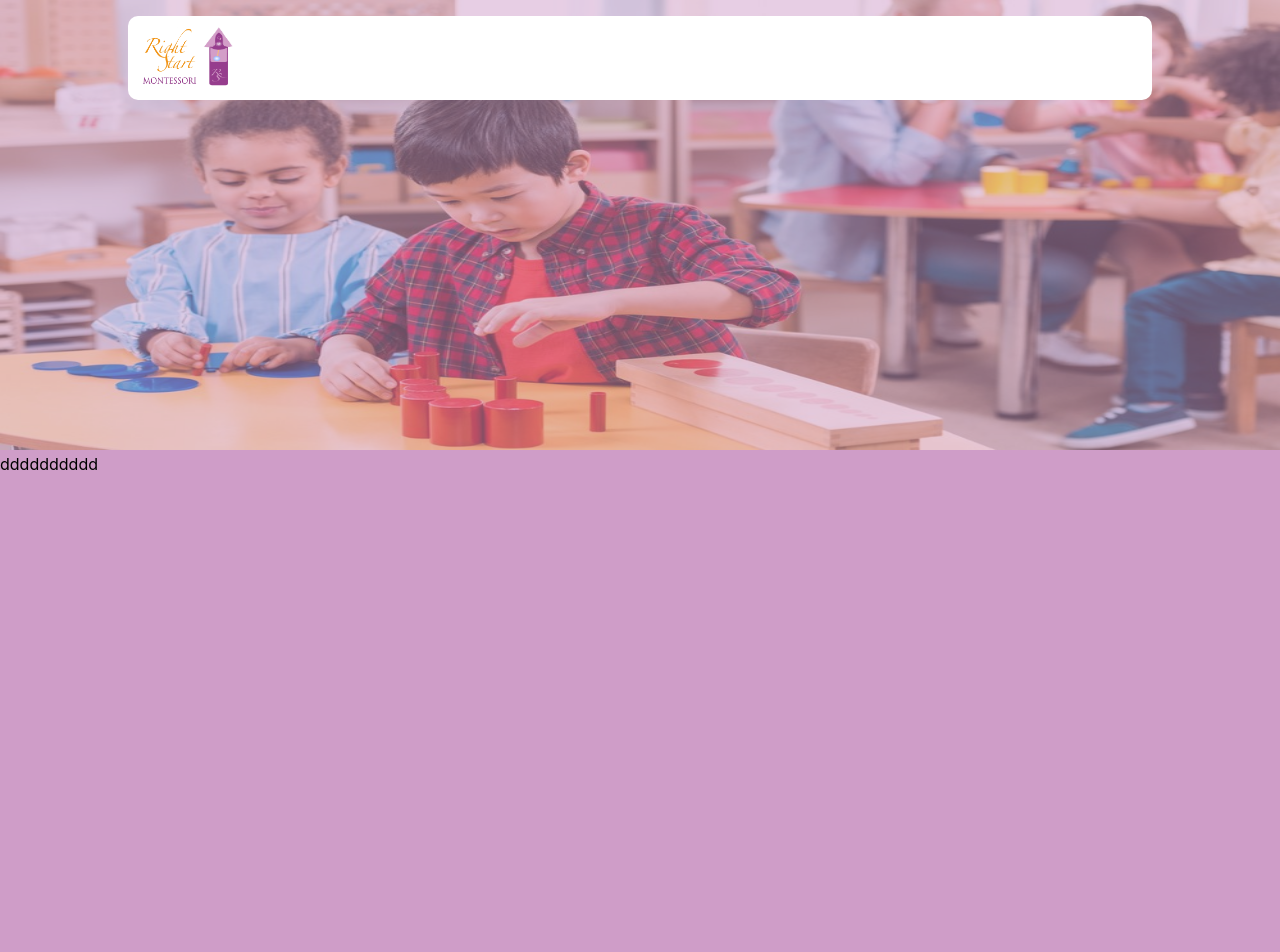
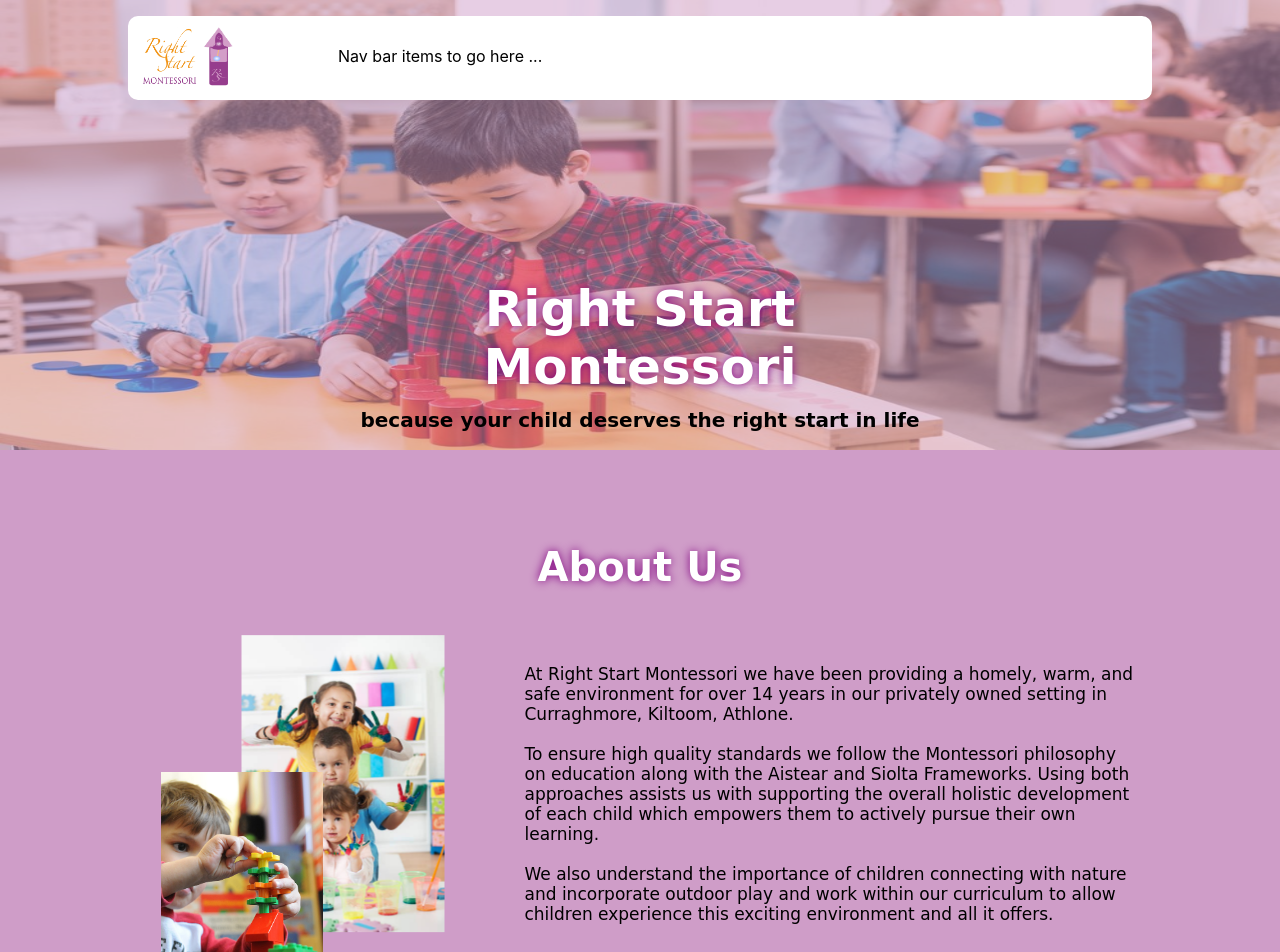
Before and after one commit to NicoleColgan/RightStartMontessori, a React (Create React App) app in the folder rightstart-frontend/: page / in a window 1280 px wide. Shown: the top 952 px of the page. Built offline with nearby package versions, Linux system fonts and the light colour scheme.

Commit message:
about section done

```diff
--- a/rightstart-frontend/src/App.css
+++ b/rightstart-frontend/src/App.css
@@ -2,12 +2,40 @@
   background-color: #CF9DC8;
   z-index: 1;
 }
-
+.header-container {
+  position: relative;
+  z-index: 1;
+}
 .headerImage {
   opacity: 0.5;
   size: 100% auto;
   width: 100%;
   height: 450px;
+  z-index: 1;
+}
+
+.welcomeText {
+  position: absolute;
+  top: 38%;
+  left: 50%;
+  transform: translate(-50%, -50%);
+  z-index: 2;
+  font-size: 50px;
+  text-align: center;
+  text-shadow: 0 0 10px purple;
+  font-family: Comic Sans MS;
+  color: white;
+}
+.motto {
+  position: absolute;
+  top: 50%;
+  left: 50%;
+  transform: translate(-50%, -50%);
+  z-index: 2;
+  font-size: 20px;
+  font-weight: 550;
+  text-align: center;
+  font-family: Comic Sans MS;
 }
 .writingOfLogo {
   width: 60px;
@@ -26,7 +54,7 @@
   left: 50%;
   width: 80%;
   height: 30px;
-  z-index: 2;
+  z-index: 3;
   transform: translateX(-50%);
   opacity: 1.5;
 }
@@ -36,3 +64,51 @@
   padding: 10px;
   border-radius: 10px;
 }
+
+/* about */
+.about{
+  margin: 100px;
+}
+.aboutContent {
+  display: flex;
+  flex-direction: row;
+  align-items: center;
+  padding: 20px;
+}
+.aboutHeader {
+  margin-top: -10px;
+  margin-bottom: 40px;
+  font-size: 40px;
+  color: white;
+  text-shadow: 0 0 10px purple;
+  text-align: center;
+  font-family: Comic Sans MS;
+}
+.aboutImagesArea{
+  display: flex;
+  align-items: left;
+  margin-right: 20px;
+}
+.about1Image {
+  width: 202.5px;
+  height: 297px;
+  z-index: 1;
+  transform: translate(60%,-05%);
+}
+.about2Image {
+  width: 162px;
+  height: 244px;
+  z-index: 2;
+  transform: translate(-100%,50%);
+}
+.aboutText{
+  font-family: Comic Sans MS;
+  text-align: left;
+  font-weight: 450;
+  font-size: 17px;
+}
+.aboutTextArea{
+  margin-left: 20px;
+  margin-right: 20px;
+  margin-top: -10px;
+}
--- a/rightstart-frontend/src/component/Landing.js
+++ b/rightstart-frontend/src/component/Landing.js
@@ -1,29 +1,48 @@
-import React from 'react'
+import React from "react";
 import "../App.css";
 
-
-
 const Landing = () => {
-
-
   return (
     <div>
-      <img src="/header.jpeg" class="headerImage"></img>
-      <div class="ribbon" >
-
-        <nav class="navbar">
-          <img src="/writingOfLogo.png" class="writingOfLogo"></img>
-          <img src="/houseOfLogo.png" class="houseOfLogo"></img>
-
-        </nav>
+      {/* Header for the webpage */}
+      <div class="headerContainer">
+        <img src="/header.jpeg" class="headerImage"></img>
+        <div class="ribbon">
+          <nav class="navbar">
+            <img src="/writingOfLogo.png" class="writingOfLogo"></img>
+            <img src="/houseOfLogo.png" class="houseOfLogo"></img>
+            <p
+              style={{
+                position: "absolute",
+                transform: "translate(200px, -60px)",
+              }}
+            >
+              Nav bar items to go here ...
+            </p>
+          </nav>
+        </div>
+        <h1 class="welcomeText">Right Start Montessori</h1>
+        <p class="motto">because your child deserves the right start in life</p>
       </div>
 
-      <div style={{
-        height: "900px"
-      }}>dddddddddd</div>
+      {/* About section */}
+      <div class="about">
+        <h2 class="aboutHeader">About Us</h2>
+        <div class="aboutContent">
+          <div class="aboutImagesArea">
+            <img src="about1.jpg" class="about1Image"></img>
+            <img src="about2.jpg" class="about2Image"></img>
+          </div>
+          <div class="aboutTextArea">
+            <p class="aboutText">At Right Start Montessori we have been providing a homely, warm, and safe environment for over 14 years in our privately owned setting in Curraghmore, Kiltoom, Athlone.
+            <br></br><br></br>To ensure high quality standards we follow the Montessori philosophy on education along with the Aistear and Siolta Frameworks. Using both approaches assists us with supporting the overall holistic development of each child which empowers them to actively pursue their own learning.
+            <br></br><br></br>We also understand the importance of children connecting with nature and incorporate outdoor play and work within our curriculum to allow children experience this exciting environment and all it offers. </p>
+          </div>
+        </div>
+      </div>
+
     </div>
+  );
+};
 
-  )
-}
-
-export default Landing
+export default Landing;
```
Also changed, not shown: rightstart-frontend/public/about1.jpg (added), rightstart-frontend/public/about2.jpg (added).
